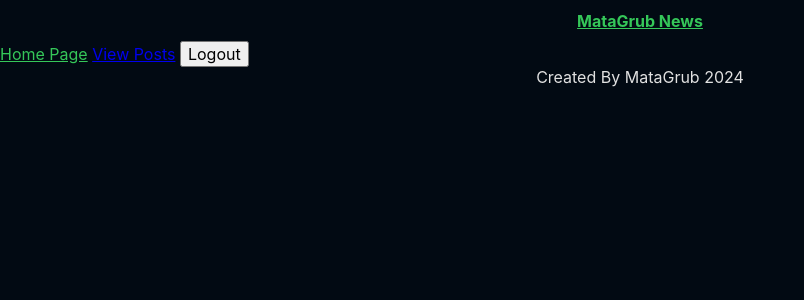
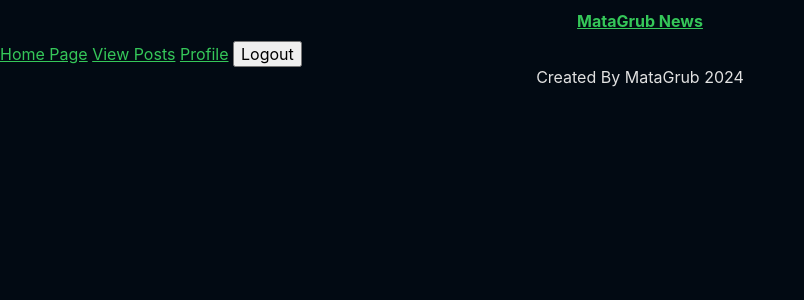
Before and after one commit to itsmarcotime/mata_python_forum, a Flask app: page / in a window 1280 px wide. Shown: the top 300 px of the page, without its empty margins (0-804 px from the left). Run offline with Flask 3, Linux system fonts and the light colour scheme; the visitor is signed in with stand-in values (Sample User, id 1).

Commit message:
created a navbar route for profile

```diff
--- a/templates/base.html
+++ b/templates/base.html
@@ -17,7 +17,8 @@
       <nav>
         {% if session['logged_in'] == True %}
         <a href="/home" class="pageTitle">Home Page</a>
-        <a href="/posts" class="">View Posts</a>
+        <a href="/posts" class="pageTitle">View Posts</a>
+        <a href="/profile" class="pageTitle">Profile</a>
         <a href="{{url_for('do_logout')}}">
           <button id="logout" class="btn-no-style">
             Logout
```
